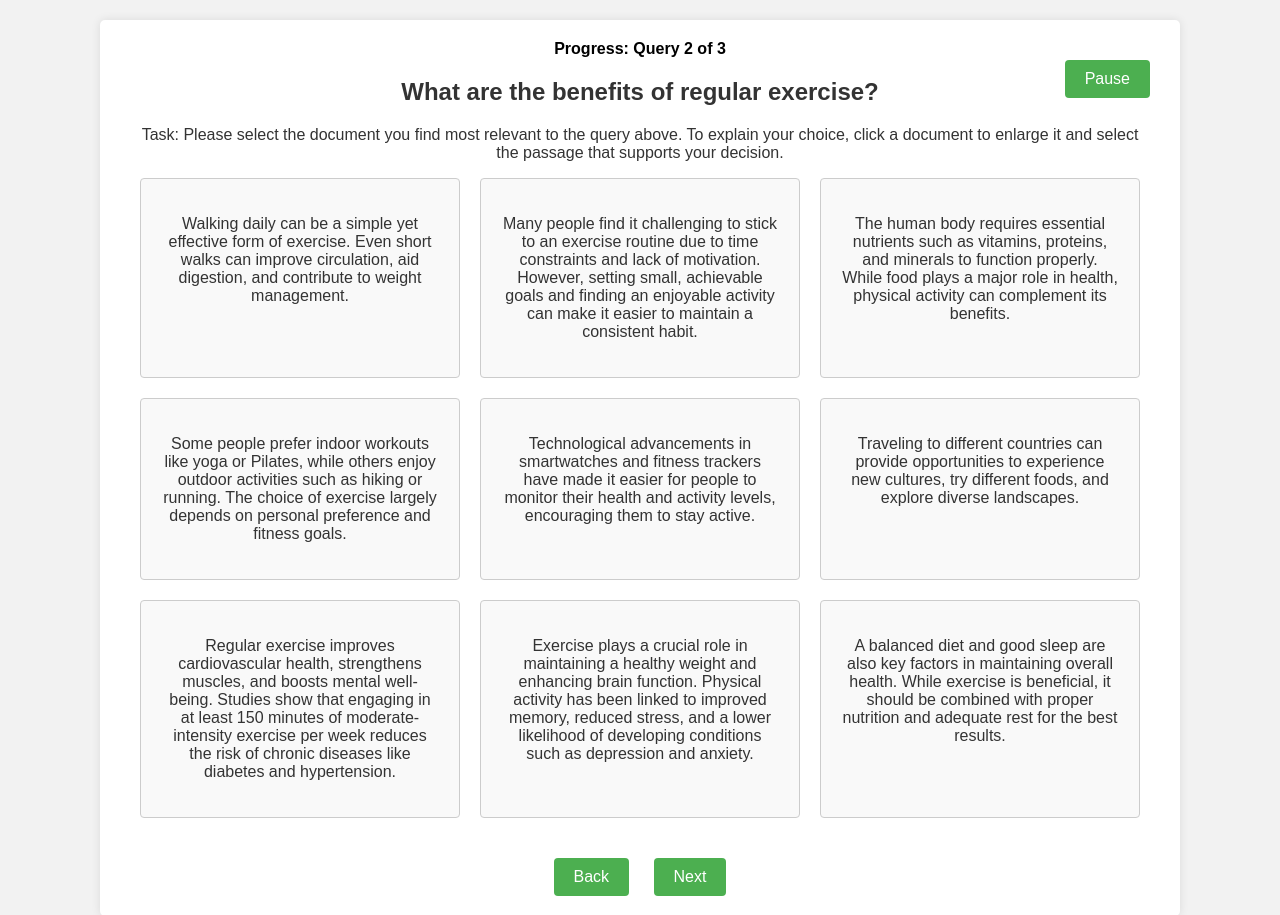
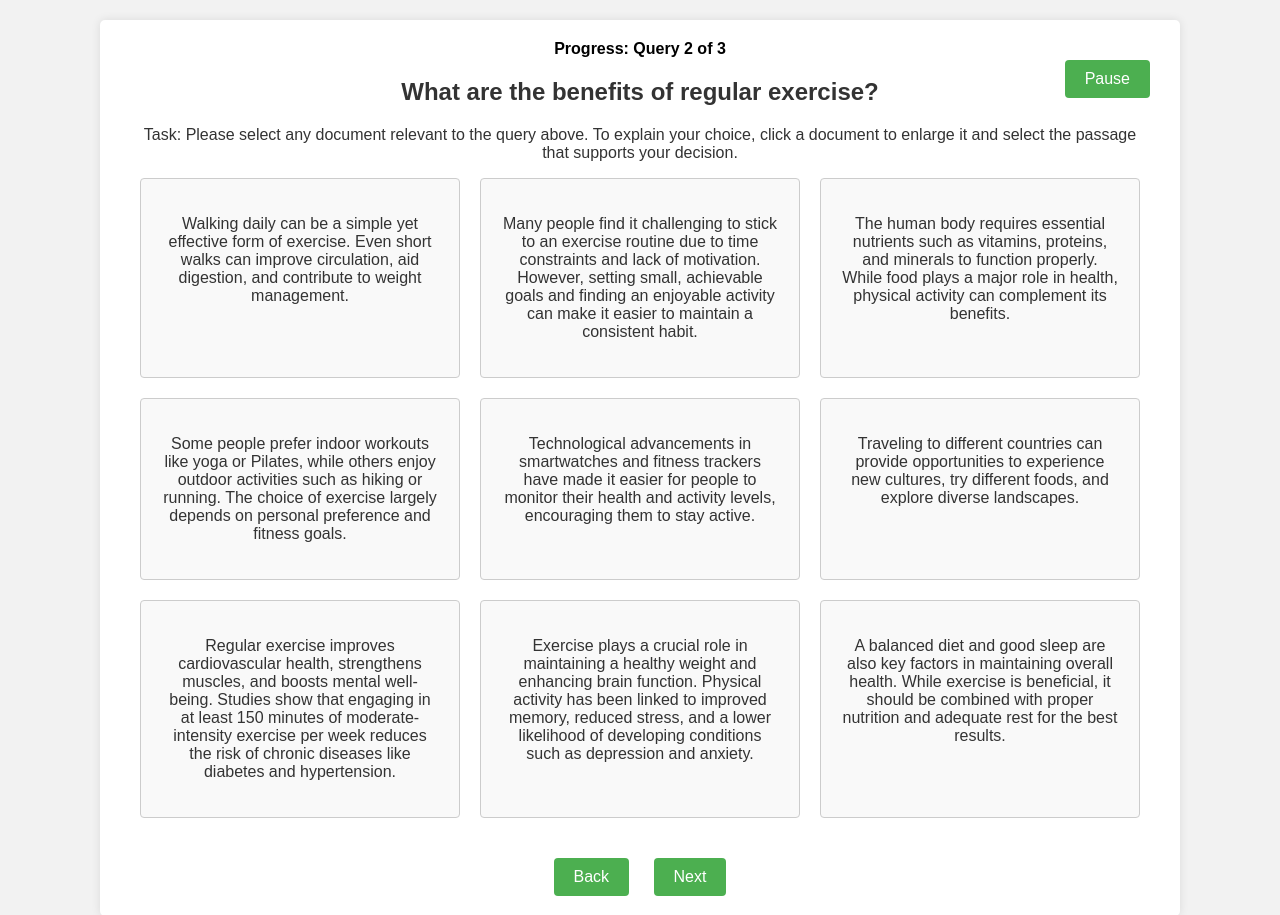
Before and after one commit to LIANGZEYAN/IR_UserCaseStudy.github.io, a Flask app: page /query/2 in a window 1280 px wide. Shown: the top 915 px of the page. Run offline with Flask 2, Linux system fonts and the light colour scheme; the visitor is signed in with stand-in values (Sample User, id 1); data that the repository does not hold is empty.

Commit message:
Update query.html

```diff
--- a/templates/query.html
+++ b/templates/query.html
@@ -132,7 +132,7 @@
     <button class="pause-btn" onclick="pauseSurvey()">Pause</button>
     <div class="progress">Progress: Query {{ query_id }} of 3</div>
     <h2>{{ query_content }}</h2>
-    <p>Task: Please select the document you find most relevant to the query above. To explain your choice, click a document to enlarge it and select the passage that supports your decision.</p>
+    <p>Task: Please select any document relevant to the query above. To explain your choice, click a document to enlarge it and select the passage that supports your decision.</p>
 
     <div class="grid-container">
       {% for doc in docs %}
```
